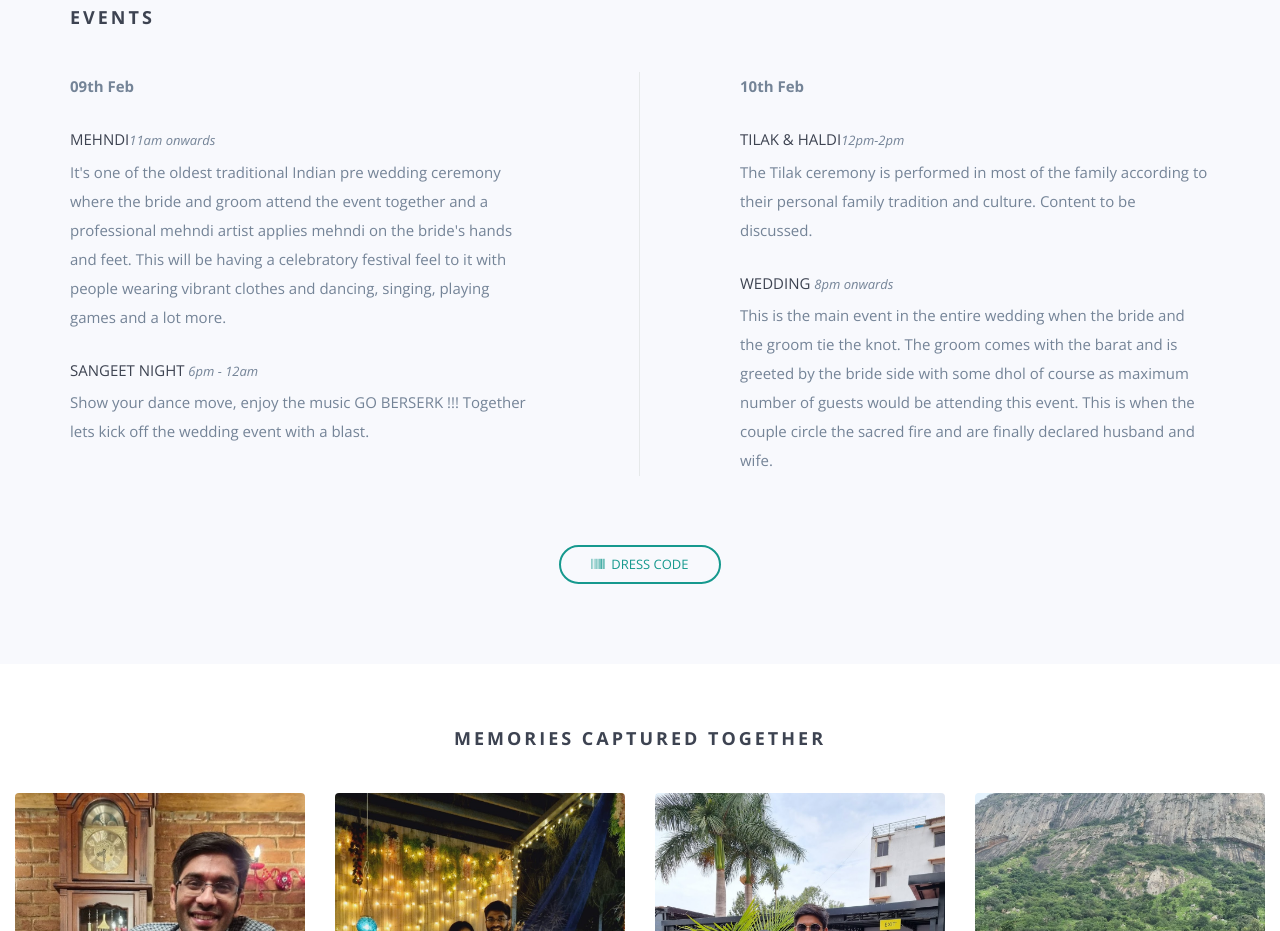
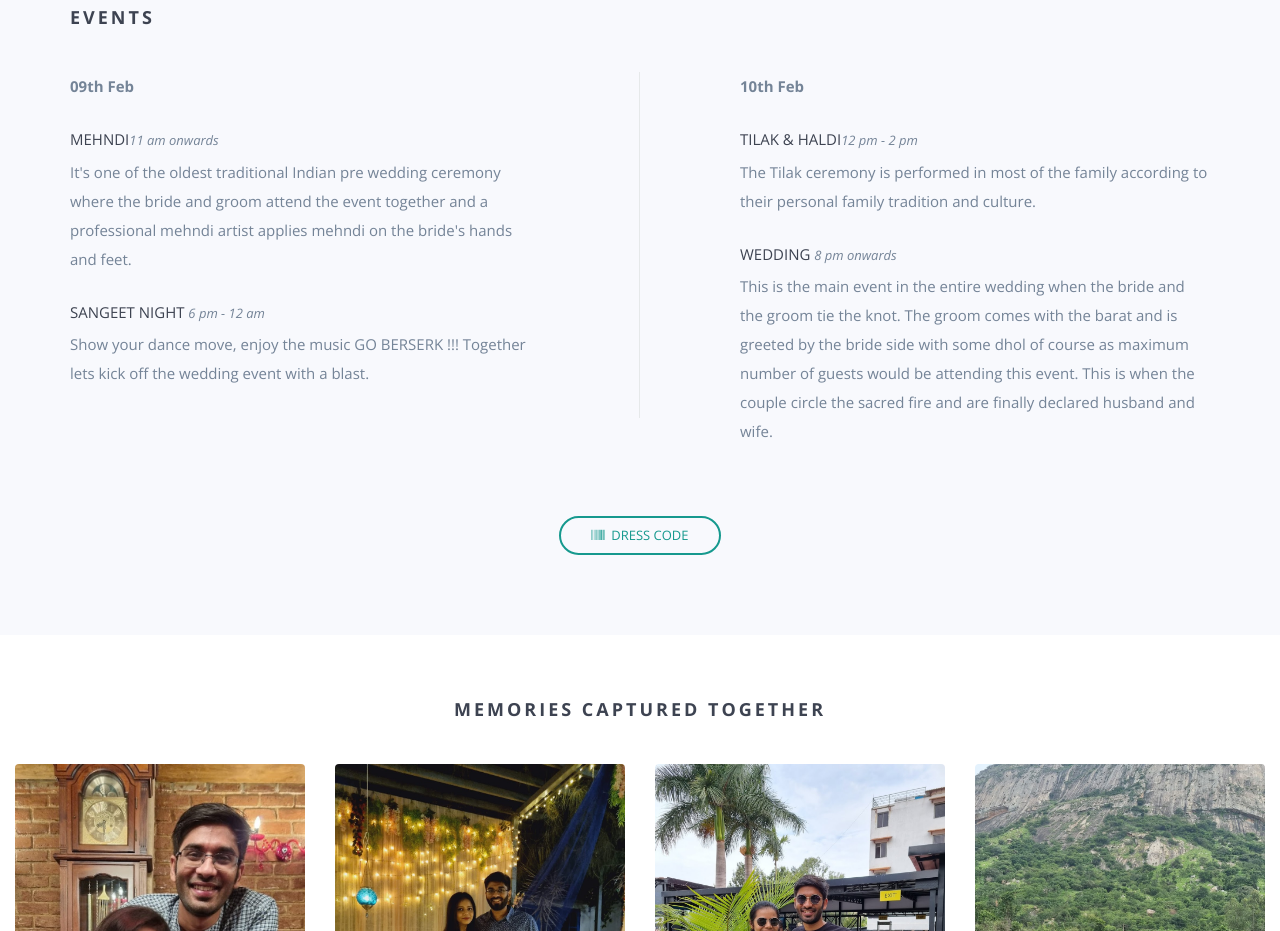
Before and after one commit to ausome197/wedding, a website: page index.html in a window 1280 px wide. Shown: the part 935-1866 px from the top of the page. Drawn offline with nearby package versions, Linux system fonts and the light colour scheme; some packages are replaced by stand-ins of ours; a script that the page names is missing; files whose address does not match are found by name.

Commit message:
bug fixes

```diff
--- a/index.html
+++ b/index.html
@@ -86,15 +86,13 @@
                 <div class="wp3">
                     <p><strong>09th Feb</strong></p>
 
-                    <h5>Mehndi<span class="time">11AM onwards</span></h5>
+                    <h5>Mehndi<span class="time">11 AM onwards</span></h5>
                     <p>It's one of the oldest traditional Indian pre wedding ceremony where the bride and groom
                         attend the event together and a professional mehndi artist applies
-                        mehndi on the bride's hands and feet. This will be having a celebratory
-                        festival feel to it with people wearing vibrant clothes and dancing, singing, playing
-                        games and a lot more.</p>
+                        mehndi on the bride's hands and feet.</p>
                 </div>
                 <div class="wp4">
-                    <h5>Sangeet Night <span class="time">6PM - 12AM</span></h5>
+                    <h5>Sangeet Night <span class="time">6 PM - 12 AM</span></h5>
                     <p>Show your dance move, enjoy the music GO BERSERK !!!
                         Together lets kick off the wedding event with a blast.</p>
                 </div>
@@ -102,13 +100,12 @@
             <div class="col-md-6 col-sm-12 col-xs-12 rightcol">
                 <div class="wp4">
                     <p><strong>10th Feb</strong></p>
-                    <h5>Tilak & Haldi<span class="time">12PM-2PM</span></h5>
+                    <h5>Tilak & Haldi<span class="time">12 PM - 2 PM</span></h5>
                     <p>The Tilak ceremony is performed in most of the family according to their personal family tradition and culture.
-                        Content to be discussed.
                     </p>
                 </div>
                 <div class="wp4">
-                    <h5>Wedding <span class="time">8PM onwards</span></h5>
+                    <h5>Wedding <span class="time">8 PM onwards</span></h5>
                     <p>This is the main event in the entire wedding when the bride and the groom tie the
                         knot. The groom comes with the barat and is greeted by the bride side with some dhol of course
                         as maximum number of guests would be attending this event. This is when the couple circle the
@@ -146,7 +143,7 @@
                         their <a href="https://in.pinterest.com/search/pins/?q=haldi%20dress%20for%20men%20yellow%20and%20green&rs=typed&term_meta[]=haldi%20dress%20for%20men%20yellow%20and%20green%7Ctyped">vibrant
                         kurtas</a> with pants or pyjamas along with an optional shawl.
                     </p>
-                    <h5>Sangeet<span class="time">7PM - 12AM</span></h5>
+                    <h5>Sangeet<span class="time">7 PM - 12 AM</span></h5>
                     <p>
                         <strong>Western attire</strong>
                         <br>
@@ -155,7 +152,7 @@
                         <a href="https://in.pinterest.com/search/pins/?q=cocktail%20engagement%20party%20dress%20for%20indian%20women&rs=typed&term_meta[]=cocktail%20engagement%20party%20dress%20for%20indian%20women%7Ctyped">ladies</a>
                         & <a href="https://in.pinterest.com/search/pins/?q=cocktail%20dress%20for%20men%20menswear%20black&rs=typed&term_meta[]=cocktail%20dress%20for%20men%20menswear%20black%7Ctyped">gents</a>.
                     </p>
-                    <h5>Wedding <span class="time">7PM-12AM</span></h5>
+                    <h5>Wedding <span class="time">7 PM-12 AM</span></h5>
                     <p>
                         <strong>Indo-western</strong>
                         <br>
```
